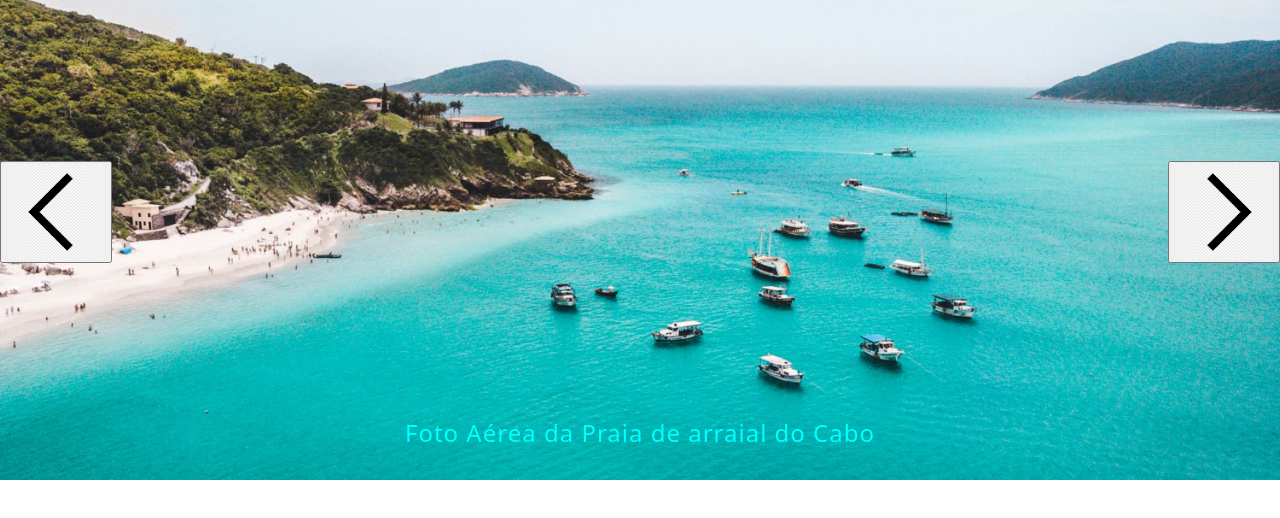
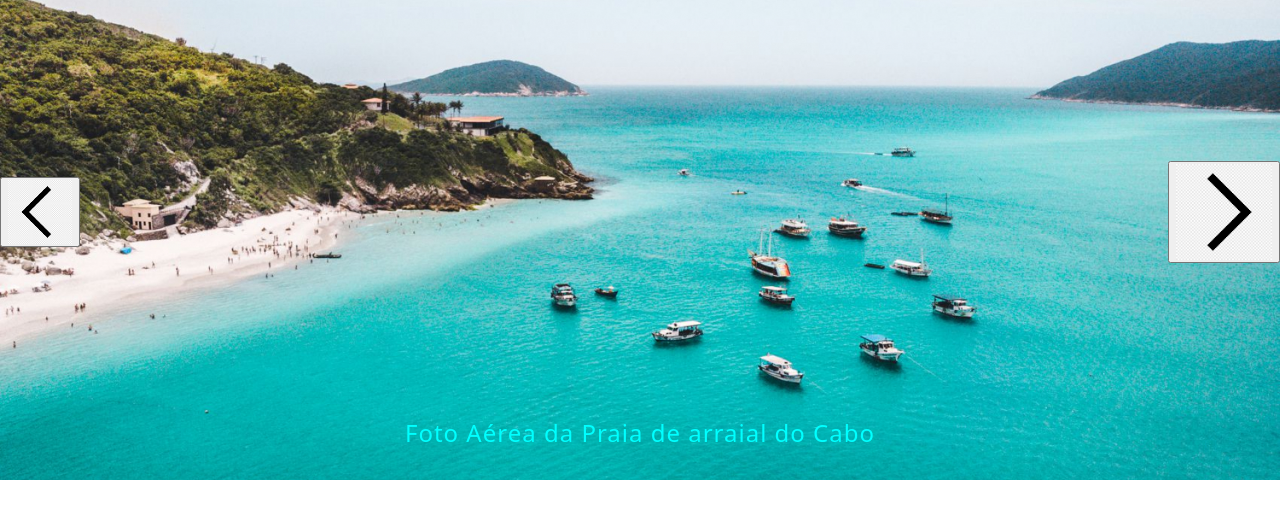
Before and after one commit to MahAzevedo/praia, a React (Vite) app: page / in a window 1280 px wide. Shown: the top 518 px of the page. Built offline with nearby package versions, Linux system fonts and the light colour scheme.

Commit message:
modified:   src/Components/Carousel/Carousel.module.css

```diff
--- a/src/Components/Carousel/Carousel.module.css
+++ b/src/Components/Carousel/Carousel.module.css
@@ -59,7 +59,7 @@ body {}
 
 .buttonImgLeft {
     transform: rotate(-180deg);
-    width: 12vh;
+    width: 8vh;
     border: none;
     background-color: transparent;
     color: white;
```
